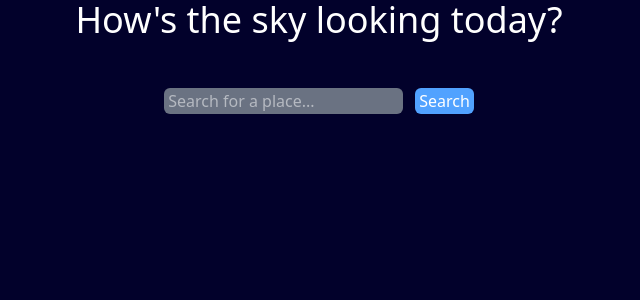
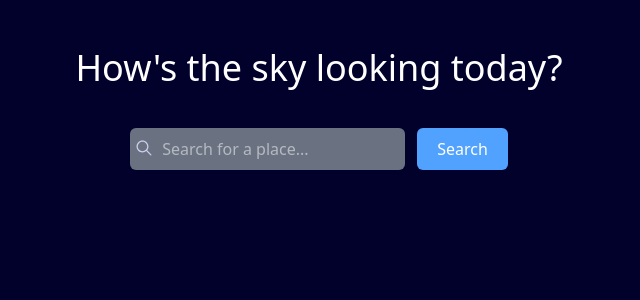
Before and after one commit to d-levchenko/wind-stream, a React (Vite) app: page / in a window 1280 px wide. Shown: the top 300 px of the page, without its empty margins (321-961 px from the left). Built offline with nearby package versions, Linux system fonts and the light colour scheme; no server answers.

Commit message:
added daily forecast; some style with tailwind; updated logic to fetch weather in multiple components

```diff
--- a/package.json
+++ b/package.json
@@ -16,6 +16,7 @@
     "react": "^19.2.5",
     "react-dom": "^19.2.5",
     "react-hot-toast": "^2.6.0",
+    "react-icons": "^5.6.0",
     "tailwindcss": "^4.2.4"
   },
   "devDependencies": {
--- a/src/components/App/App.tsx
+++ b/src/components/App/App.tsx
@@ -1,18 +1,44 @@
 import SearchCity from '../SearchCity/SearchCity';
 import WeatherInfo from '../WeatherInfo/WeatherInfo';
+import DailyForecast from '../DailyForecast/DailyForecast';
 
 import type { SelectedLocation } from '../../types/SelectedLocation';
+import type { WeatherData } from '../../types/weatherResponse';
 
-import { useState } from 'react';
+import fetchWeather from '../../services/weather';
+
+import { useEffect, useState } from 'react';
+import toast from 'react-hot-toast';
 
 const App = () => {
   const [location, setLocation] = useState<SelectedLocation | null>(null);
+  const [weather, setWeather] = useState<WeatherData | null>(null);
+
+  useEffect(() => {
+    const loadWeather = async () => {
+      if (!location) return;
+
+      try {
+        const data = await fetchWeather(location.latitude, location.longitude);
+        setWeather(data);
+      } catch {
+        toast.error(`Error: something went wrong while loading weather`);
+      }
+    };
+
+    loadWeather();
+  }, [location]);
 
   return (
-    <div className="flex justify-center items-center flex-col">
-      <h1 className="text-white text-4xl">How's the sky looking today?</h1>
+    <div className="flex justify-center items-center flex-col p-10">
+      <h1 className="text-white text-4xl p-2">How's the sky looking today?</h1>
       <SearchCity onSelectLocation={setLocation} />
-      {location && <WeatherInfo location={location} />}
+      {location && weather && (
+        <>
+          <WeatherInfo location={location} weather={weather} />
+          <DailyForecast weather={weather} />
+        </>
+      )}
     </div>
   );
 };
--- /dev/null
+++ b/src/components/DailyForecast/DailyForecast.tsx
@@ -0,0 +1,38 @@
+import type { WeatherData } from '../../types/weatherResponse';
+
+interface DailyForecastProps {
+  weather: WeatherData | null;
+}
+
+const DailyForecast = ({ weather }: DailyForecastProps) => {
+  const getDayName = (dateString: string) => {
+    return new Date(dateString).toLocaleDateString('en-US', {
+      weekday: 'long',
+    });
+  };
+
+  return (
+    <div className="flex justify-center items-center flex-col p-10">
+      <h1 className="text-white text-4xl p-2">Daily Forecast</h1>
+
+      {weather && (
+        <div className="text-white flex flex-col gap-2">
+          {weather.daily.time.map((day, index) => (
+            <p key={day} className="flex justify-between w-72">
+              <span>{getDayName(day).slice(0, 3)}</span>
+
+              <span>
+                {weather.daily.temperature_2m_min[index]}
+                {weather.daily_units.temperature_2m_min} /{' '}
+                {weather.daily.temperature_2m_max[index]}
+                {weather.daily_units.temperature_2m_max}
+              </span>
+            </p>
+          ))}
+        </div>
+      )}
+    </div>
+  );
+};
+
+export default DailyForecast;
--- a/src/components/SearchCity/SearchCity.tsx
+++ b/src/components/SearchCity/SearchCity.tsx
@@ -6,6 +6,7 @@ import { fetchLocationByCity } from '../../services/geocoding';
 import type { SelectedLocation } from '../../types/SelectedLocation';
 
 import toast, { Toaster } from 'react-hot-toast';
+import { IoIosSearch } from 'react-icons/io';
 
 interface SearchCityProps {
   onSelectLocation: (location: SelectedLocation) => void;
@@ -59,16 +60,20 @@ const SearchCity = ({ onSelectLocation }: SearchCityProps) => {
   };
 
   return (
-    <div className="flex gap-3 pt-12">
+    <div className="flex gap-3 p-8 relative">
+      <span className="absolute flex justify-center items-center pt-2.5 pl-1">
+        <IoIosSearch color="#cfceee" size={20} />
+      </span>
       <input
-        className="text-white bg-gray-500 px-1 rounded-md"
+        className="text-white bg-gray-500 py-3 px-3 pl-8 rounded-md outline-none transition-all duration-300 ease-in-out"
         type="text"
         value={search}
         onChange={e => setSearch(e.target.value)}
         placeholder="Search for a place..."
       />
+
       <button
-        className="text-white bg-blue-400 p-1 rounded-md "
+        className="text-white bg-blue-400 px-5 rounded-md cursor-pointer hover:bg-blue-500 transition-colors duration-300 ease-in-out"
         onClick={handleSearch}>
         Search
       </button>
--- a/src/components/WeatherInfo/WeatherInfo.tsx
+++ b/src/components/WeatherInfo/WeatherInfo.tsx
@@ -1,30 +1,14 @@
 import type { SelectedLocation } from '../../types/SelectedLocation';
 import type { WeatherData } from '../../types/weatherResponse';
 
-import fetchWeather from '../../services/weather';
-import { useEffect, useMemo, useState } from 'react';
-import toast from 'react-hot-toast';
+import { useMemo } from 'react';
 
 interface WeatherInfoProps {
   location: SelectedLocation;
+  weather: WeatherData | null;
 }
 
-const WeatherInfo = ({ location }: WeatherInfoProps) => {
-  const [weather, setWeather] = useState<WeatherData | null>(null);
-
-  useEffect(() => {
-    const loadWeather = async () => {
-      try {
-        const data = await fetchWeather(location.latitude, location.longitude);
-        setWeather(data);
-      } catch {
-        toast.error(`Error: something went wrong while loading weather`);
-      }
-    };
-
-    loadWeather();
-  }, [location.latitude, location.longitude]);
-
+const WeatherInfo = ({ location, weather }: WeatherInfoProps) => {
   const currentIndex = useMemo(() => {
     if (!weather) return -1;
 
@@ -47,8 +31,8 @@ const WeatherInfo = ({ location }: WeatherInfoProps) => {
     currentIndex !== -1 ? weather?.hourly.precipitation[currentIndex] : null;
 
   return (
-    <div className="text-white p-12 flex flex-col gap-4">
-      <div className="flex justify-center items-center gap-7 bg-[#322bac] p-2 rounded-md">
+    <div className="text-white p-8 flex flex-col gap-4">
+      <div className="flex justify-between items-center bg-[#322bac] p-10 rounded-md">
         <p className="text-3xl">
           {location.name}, {location.country}
         </p>
@@ -58,26 +42,26 @@ const WeatherInfo = ({ location }: WeatherInfoProps) => {
         </p>
       </div>
       <div className="flex gap-3">
-        <p className="flex flex-col gap-1 bg-[#25253f] p-2 rounded-md">
+        <p className="flex flex-col gap-1 bg-[#25253f] py-2 px-3 rounded-md">
           Feels like
           <span>
             {apparentTemp} {weather?.hourly_units.apparent_temperature}
           </span>
         </p>
-        <p className="flex flex-col gap-1 bg-[#25253f] p-2 rounded-md">
+        <p className="flex flex-col gap-1 bg-[#25253f] py-2 px-3 rounded-md">
           Wind
           <span>
             {weather?.current_weather.windspeed}{' '}
             {weather?.current_weather_units.windspeed}
           </span>
         </p>
-        <p className="flex flex-col gap-1 bg-[#25253f] p-2 rounded-md">
+        <p className="flex flex-col gap-1 bg-[#25253f] py-2 px-3 rounded-md">
           Humidity
           <span>
             {humidity} {weather?.hourly_units.relativehumidity_2m}
           </span>
         </p>
-        <p className="flex flex-col gap-1 bg-[#25253f] p-2 rounded-md">
+        <p className="flex flex-col gap-1 bg-[#25253f] py-2 px-3 rounded-md">
           Precipitation
           <span>
             {precipitation} {weather?.hourly_units.precipitation}
```
Also changed, not shown: 1 other file (tests, documents, lock files or other folders).
